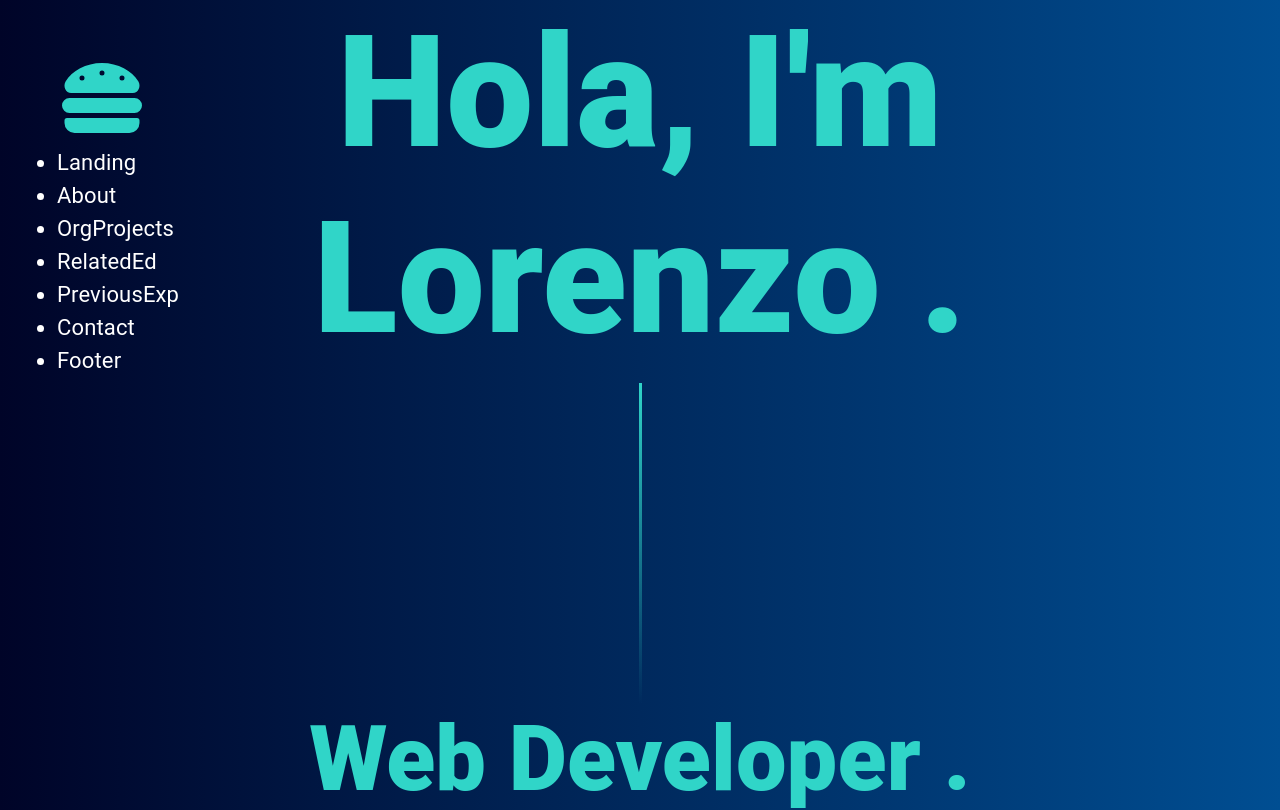
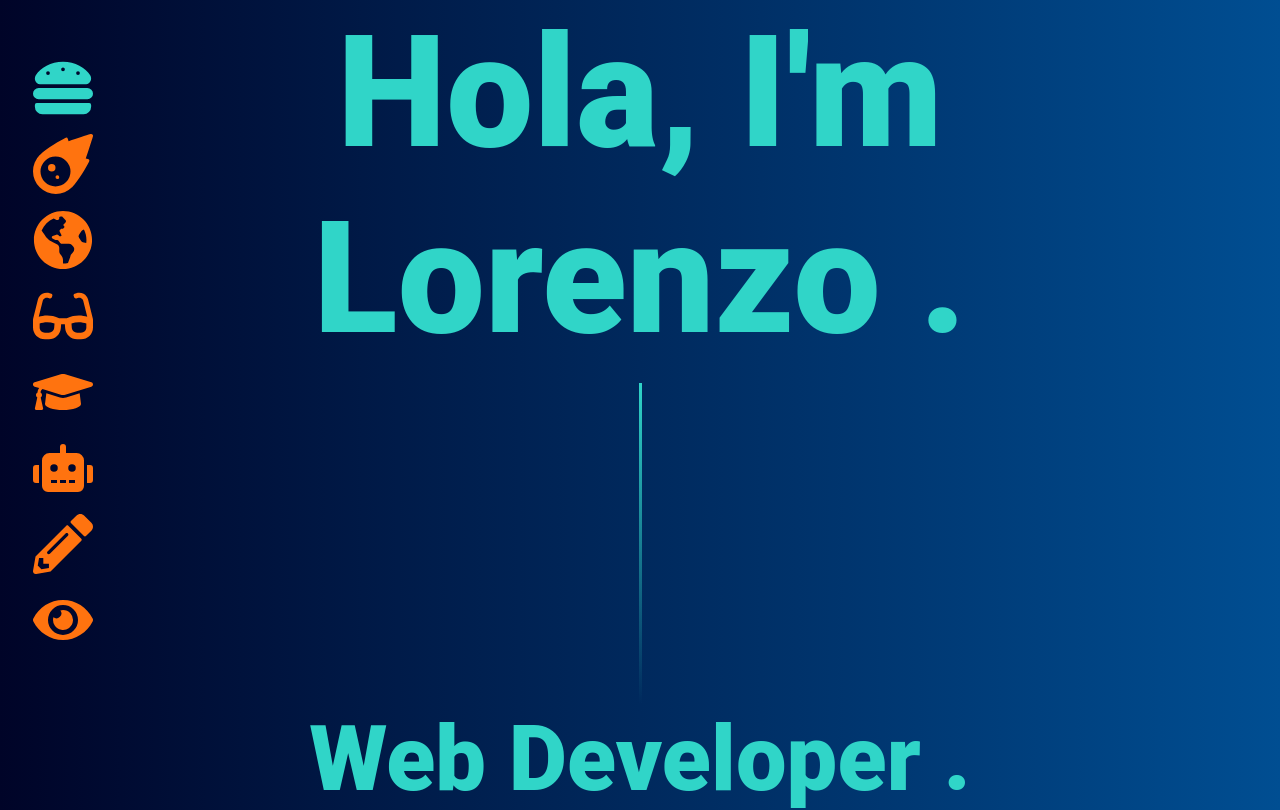
Before and after one commit to antoni909/react-personal-portfolio, a React (Create React App) app: page / in a window 1280 px wide. Shown: the top 810 px of the page. Built offline with nearby package versions, Linux system fonts and the light colour scheme; no server answers.

Commit message:
add function that returns a long menu style list of icons in the Nav Component

```diff
--- a/src/Navigation/Nav.jsx
+++ b/src/Navigation/Nav.jsx
@@ -1,4 +1,4 @@
-import React, { useState, useRef } from 'react'
+import { useState, useRef } from 'react'
 import Home from '../Home/Home'
 import Footer from '../Footer/Footer.jsx'
 import MenuList from '../Navigation/MenuList'
@@ -10,21 +10,14 @@ import CssBaseline from '@mui/material/CssBaseline';
 
 import IconButton from '@mui/material/IconButton';
 import Menu from '@mui/material/Menu';
-import { FaHamburger } from 'react-icons/fa';
+import { FaGlobeAmericas, FaHamburger, FaMeteor, FaRobot, FaGlasses, FaGraduationCap, FaPencilAlt, FaEye } from 'react-icons/fa';
 
 import { scrollEffect } from '../Utils/scrollEffect';
 
+// #ff730f orange color
+
 const Nav = () => {
   const classes = useStyles();
-  const [anchor, setAnchor] = useState(null);
-  const open = Boolean(anchor);
-  const handleClick = (event) => {
-    setAnchor(event.currentTarget);
-  };
-  const handleClose = () => {
-    setAnchor(null);
-  };
-
   const landing = useRef(null)
   const about = useRef(null)
   const orgProjects = useRef(null)
@@ -32,8 +25,40 @@ const Nav = () => {
   const previousExp = useRef(null)
   const contact = useRef(null)
   const footer = useRef(null)
+  const ref = useRef({ landing,about,orgProjects,relatedEd,previousExp,contact })
+  const refArr = [
+    { refTarget: landing, icon: <FaMeteor className={ classes.tallMenuIcon } /> },
+    { refTarget: about, icon: <FaGlobeAmericas className={ classes.tallMenuIcon } /> },
+    { refTarget: orgProjects, icon: <FaGlasses className={ classes.tallMenuIcon } /> },
+    { refTarget: relatedEd, icon: <FaGraduationCap className={ classes.tallMenuIcon } /> },
+    { refTarget: previousExp, icon: <FaRobot className={ classes.tallMenuIcon } /> },
+    { refTarget: contact, icon: <FaPencilAlt className={ classes.tallMenuIcon } /> },
+    { refTarget: footer, icon: <FaEye className={ classes.tallMenuIcon } /> }
+  ]
+  const [anchor, setAnchor] = useState(null);
+  const open = Boolean(anchor);
 
-  const ref = useRef({landing,about,orgProjects,relatedEd,previousExp,contact})
+  const handleClick = (event) => {
+    setAnchor(event.currentTarget);
+  };
+  const handleClose = () => {
+    setAnchor(null);
+  };
+  const renderIconMenu = () => {
+    return(
+      <>
+        { refArr.map( (refItem,idx) => (
+            <IconButton
+            key={ idx }
+            onClick={ ()=> scrollEffect(refItem.refTarget) }
+            >
+              { refItem.icon }
+            </IconButton >
+          ))
+        }
+      </>
+    )
+  }
 
   return (
     <Box>
@@ -45,23 +70,17 @@ const Nav = () => {
 
         {/* Icon List */}
         <Box className={ classes.navIconMenu } >
+
           <IconButton
             className={ classes.navHamburgerMenuIcon }
             onClick={ handleClick }
-            sx={{ fontSize: 80, color:'#30D5C8' }}
+            sx={{ fontSize: 60, color:'#30D5C8' }}
           >
             <FaHamburger />
           </IconButton>
-          <ul style={{color:'white', fontSize:'22px'}}>
 
-            <li onClick={()=> scrollEffect(landing)} className="link">Landing</li>
-            <li onClick={()=> scrollEffect(about)} className="link">About</li>
-            <li onClick={()=> scrollEffect(orgProjects)} className="link">OrgProjects</li>
-            <li onClick={()=> scrollEffect(relatedEd)} className="link">RelatedEd</li>
-            <li onClick={()=> scrollEffect(previousExp)} className="link">PreviousExp</li>
-            <li onClick={()=> scrollEffect(contact)} className="link">Contact</li>
-            <li onClick={()=> scrollEffect(footer)} className="link">Footer</li>
-          </ul>
+          {renderIconMenu()}
+
         </Box>
 
         <Menu
--- a/src/Theme/themes.js
+++ b/src/Theme/themes.js
@@ -473,6 +473,13 @@ const useStyles = makeStyles((theme) => ({
     flexWrap: 'wrap',
     justifyContent: 'space-between',
   },
+  tallMenuIcon:{
+    color:'#ff730f',
+    fontSize:'60px',
+    '&:hover':{
+      transform:'scale(1.5)'
+    },
+  },
   toHomeButton: {
     color:'#30D5C8',
     bottom: 20,
--- a/src/Utils/scrollEffect.js
+++ b/src/Utils/scrollEffect.js
@@ -1,6 +1,5 @@
 
 export const scrollEffect = targetRef => {
-  console.log(targetRef)
   targetRef.current.scrollIntoView({
     behavior:'smooth',
     block: 'start',
```
